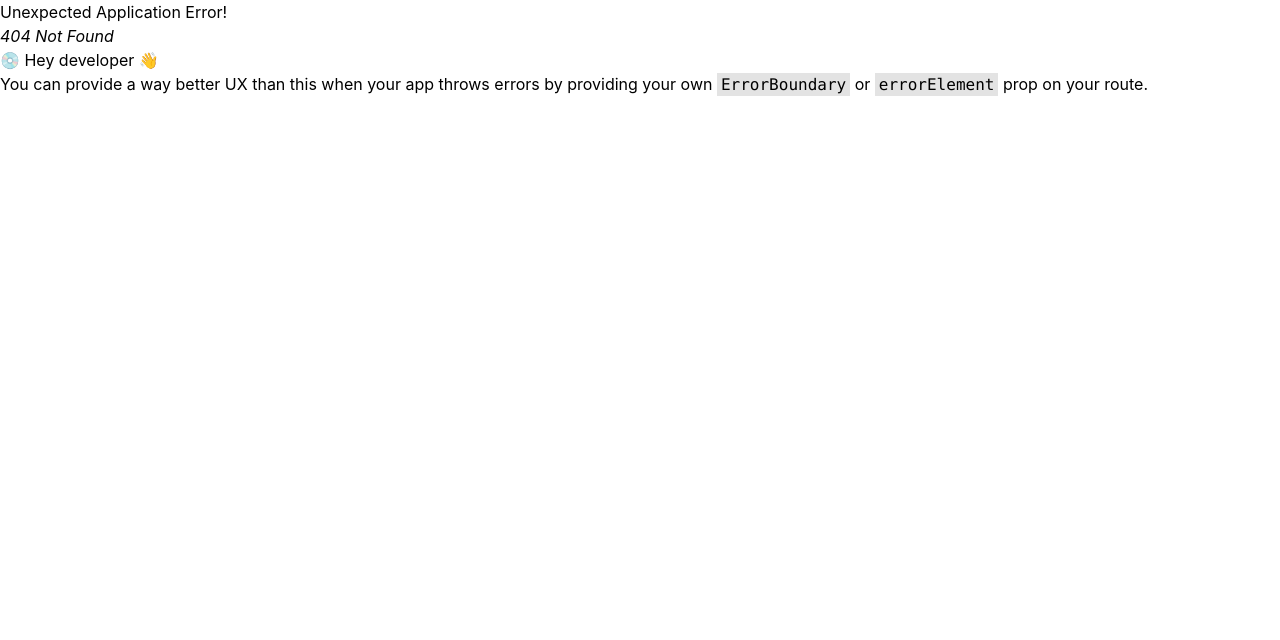
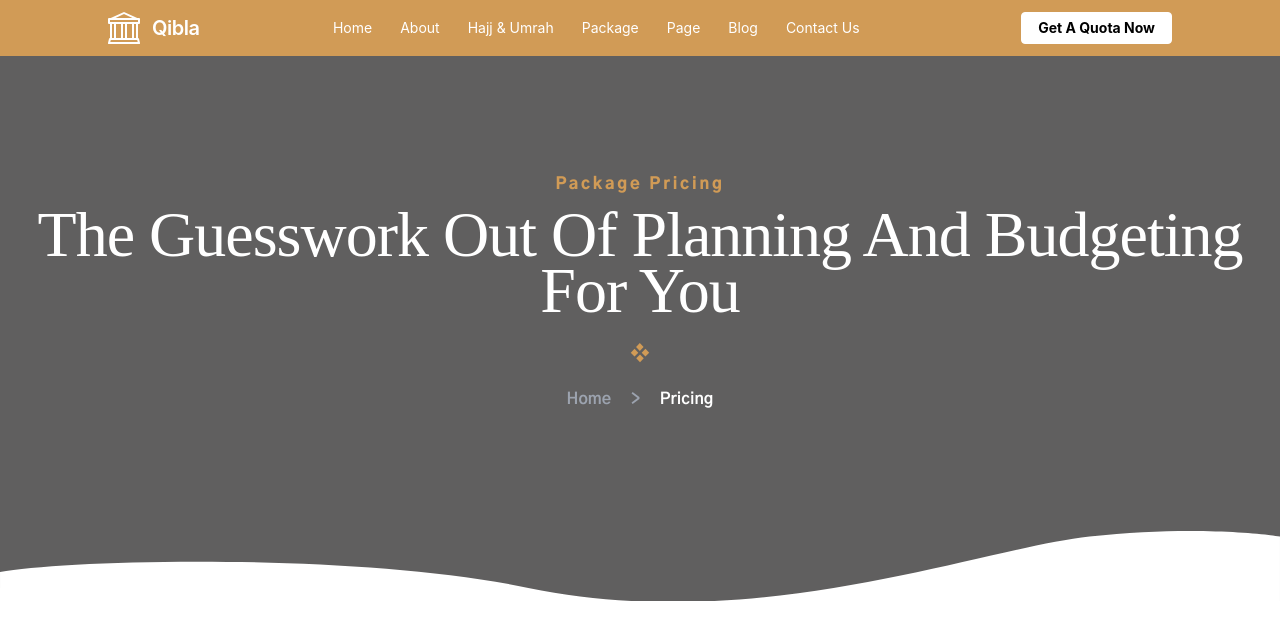
Before and after one commit to refat441/Qibla, a React (Create React App) app: page /Pricing in a window 1280 px wide. Before the commit this address had no page. Shown: the top 640 px of the page. Built offline with nearby package versions, Linux system fonts and the light colour scheme; a web font is replaced by a local one.

Commit message:
Pricing section

```diff
--- a/src/components/Home-page/Navbar.js
+++ b/src/components/Home-page/Navbar.js
@@ -28,7 +28,7 @@ const Navbar = () => {
                         <svg className="fill-current h-3 w-3" viewBox="0 0 20 20" xmlns="http://www.w3.org/2000/svg"><title>Menu</title><path d="M0 3h20v2H0V3zm0 6h20v2H0V9zm0 6h20v2H0v-2z"/></svg>
                     </button>
                 </div>
-                <div className={`${isOpen ? 'block' : 'hidden'} w-full block flex-grow lg:flex lg:items-center lg:w-auto`}>
+                <div className={`${isOpen ? 'block ' : 'hidden'} w-full block flex-grow lg:flex lg:items-center lg:w-auto`}>
                     <div className="text-sm lg:flex-grow">
                         <a href="Home" className="block mt-4 lg:inline-block lg:mt-0 text-white hover:text-black mr-7">
                             Home
@@ -50,10 +50,10 @@ const Navbar = () => {
                             onMouseLeave={toggleDropdown}
                         >
                             <span className="cursor-pointer">Page</span>
-                            <div className={`${isDropdownOpen ? 'block' : 'hidden'} absolute bg-white text-black mt-1 rounded-lg shadow-lg`}>
+                            <div className={`${isDropdownOpen ? 'block z-20' : 'hidden'} absolute bg-white text-black mt-1 rounded-lg shadow-lg`}>
                                 <a href="#testimonials" className="block px-4 py-2 hover:bg-gray-200">Testimonials</a>
                                 <a href="#team" className="block px-4 py-2 hover:bg-gray-200">Team</a>
-                                <a href="#pricing" className="block px-4 py-2 hover:bg-gray-200">Pricing</a>
+                                <a href="Pricing" className="block px-4 py-2 hover:bg-gray-200">Pricing</a>
                                 <a href="#faq" className="block px-4 py-2 hover:bg-gray-200">FAQ</a>
                                 <a href="#404" className="block px-4 py-2 hover:bg-gray-200">404</a>
                                 <a href="#coming-soon" className="block px-4 py-2 hover:bg-gray-200">Coming Soon</a>
--- a/src/components/Package/Card/QablahJamaahPackage.js
+++ b/src/components/Package/Card/QablahJamaahPackage.js
@@ -0,0 +1,104 @@
+import React from 'react';
+import GetStartButton from '../../PlaceholderComponents/Buttons/GetStartButton';
+
+const QablahJamaahPackage = () => {
+    return (
+        <div className='mt-16'>
+            <div className='mx-[100px]'>
+                <div className='flex justify-center items-start'>
+                    <div className='w-1/2 h-[452px] text-left mt-8 px-6'>
+                        <div className=' '>
+                            <p className='text-[14px] Gothic-A1-bold'>Qablah jamaah</p>
+                            <h1 className='text-[60px]  scheherazade-thin leading-[56px] mt-4'>Hear What Our Travelers Say with their spiritual journey</h1>
+                            <p className='text-[16px] Gothic-A1-thin mt-8'>Discover their experiences, reflections, and profound moments that have transformed their lives. Join the countless believers who have found solace and fulfillment through our dedicated support and travel arrangements.</p>
+                            <GetStartButton></GetStartButton>
+                        </div>
+                    </div>
+
+                    <div className='w-1/2 h-[452px] '>
+                        <img className='h-full w-full object-cover ' src="/img/1357168.png" alt="" />
+                    </div>
+                </div>
+
+                <div className='mr-[100px]'>
+                    <div className="grid grid-cols-3 gap-8">
+                        <div className='h-[325px] border-[1px] border-solid border-[#E5E5E5]       rounded-lg'>
+                            <div className=' mx-8 mt-8'>
+                                <div className='flex justify-start mb-4'>
+                                    <div className='h-[85px] w-[85px] bg-[#BDBDBD] rounded-full inline-block border-[3px] border-solid border-[#D19B56]'></div>
+                                    <div className='ml-4'>
+                                        <p className='text-[18px] Gothic-A1-700 goldenText'>Fatima Ahmed</p>
+                                        <p className='Gothic-A1-600 text-[12px] text-[#5E5E5E]'>Business Owner</p>
+                                        <div className='float-start'>
+                                            <span className="fa fa-star" style={{ color: '#F2C94C' }}></span>
+                                            <span className="fa fa-star" style={{ color: '#F2C94C' }}></span>
+                                            <span className="fa fa-star" style={{ color: '#F2C94C' }}></span>
+                                            <span className="fa fa-star" style={{ color: '#F2C94C' }}></span>
+                                            <span className="fa fa-star" style={{ color: '#F2C94C' }}></span>
+                                        </div>
+                                    </div>
+                                </div>
+
+                            </div>
+                            <div className='text-left'>
+                                <h3 className='scheherazade-thin text-[32px] ml-8'>Great customer service!</h3>
+                                <p className='Gothic-A1-thin ml-11'> Every aspect of our journey was handled with utmost professionalism. From the moment we arrived until our return, the team ensured our comfort and safety.</p>
+                            </div>
+                        </div>
+
+                        <div className=' h-[325px] border-[1px] border-solid border-[#E5E5E5] rounded-lg'>
+                            <div className=' mx-8 mt-8'>
+                                <div className='flex justify-start mb-4'>
+                                    <div className='h-[85px] w-[85px] bg-[#BDBDBD] rounded-full inline-block border-[3px] border-solid border-[#D19B56]'></div>
+                                    <div className='ml-4'>
+                                        <p className='text-[18px] Gothic-A1-700 goldenText'>Fatima Ahmed</p>
+                                        <p className='Gothic-A1-600 text-[12px] text-[#5E5E5E]'>Business Owner</p>
+                                        <div className='float-start'>
+                                            <span className="fa fa-star" style={{ color: '#F2C94C' }}></span>
+                                            <span className="fa fa-star" style={{ color: '#F2C94C' }}></span>
+                                            <span className="fa fa-star" style={{ color: '#F2C94C' }}></span>
+                                            <span className="fa fa-star" style={{ color: '#F2C94C' }}></span>
+                                            <span className="fa fa-star" style={{ color: '#F2C94C' }}></span>
+                                        </div>
+                                    </div>
+                                </div>
+
+                            </div>
+                            <div className='text-left '>
+                                <h3 className='scheherazade-thin text-[32px] ml-8'>Great customer service!</h3>
+                                <p className='Gothic-A1-thin ml-11'> Every aspect of our journey was handled with utmost professionalism. From the moment we arrived until our return, the team ensured our comfort and safety.</p>
+                            </div>
+                        </div>
+
+                        <div className=' h-[325px] border-[1px] border-solid border-[#E5E5E5] rounded-lg'>
+                            <div className=' mx-8 mt-8'>
+                                <div className='flex justify-start mb-4'>
+                                    <div className='h-[85px] w-[85px] bg-[#BDBDBD] rounded-full inline-block border-[3px] border-solid border-[#D19B56]'></div>
+                                    <div className='ml-4'>
+                                        <p className='text-[18px] Gothic-A1-700 goldenText'>Fatima Ahmed</p>
+                                        <p className='Gothic-A1-600 text-[12px] text-[#5E5E5E]'>Business Owner</p>
+                                        <div className='float-start'>
+                                            <span className="fa fa-star" style={{ color: '#F2C94C' }}></span>
+                                            <span className="fa fa-star" style={{ color: '#F2C94C' }}></span>
+                                            <span className="fa fa-star" style={{ color: '#F2C94C' }}></span>
+                                            <span className="fa fa-star" style={{ color: '#F2C94C' }}></span>
+                                            <span className="fa fa-star" style={{ color: '#F2C94C' }}></span>
+                                        </div>
+                                    </div>
+                                </div>
+
+                            </div>
+                            <div className='text-left '>
+                                <h3 className='scheherazade-thin text-[32px] ml-8'>Great customer service!</h3>
+                                <p className='Gothic-A1-thin ml-11'> Every aspect of our journey was handled with utmost professionalism. From the moment we arrived until our return, the team ensured our comfort and safety.</p>
+                            </div>
+                        </div>
+
+                    </div>
+                </div>
+            </div>
+        </div>
+    );
+};
+
+export default QablahJamaahPackage;
--- a/src/components/Package/Package.js
+++ b/src/components/Package/Package.js
@@ -5,6 +5,7 @@ import OurListPackage from './Card/OurListPackage';
 import QablahJamaah from '../PlaceholderComponents/Cards/QablahJamaah';
 import Footer from '../PlaceholderComponents/Cards/Footer';
 import TravelPackage from './Card/TravelPackage';
+import QablahJamaahPackage from './Card/QablahJamaahPackage';
 
 const Package = () => (
     <div>
@@ -21,7 +22,7 @@ const Package = () => (
         <TravelPackage></TravelPackage>
 
         {/* QablahJamaah */}
-        <QablahJamaah></QablahJamaah>
+        <QablahJamaahPackage></QablahJamaahPackage>
 
         {/* footer */}
         <Footer></Footer>
--- /dev/null
+++ b/src/components/Pricing/Card/PricingHeader.js
@@ -0,0 +1,49 @@
+import React from 'react';
+
+const PricingHeader = () => {
+    return (
+        <div className='overflow-hidden'>
+            <div style={{ backgroundColor: '#605f5f', position: 'relative' }} className='-mb-[0.7px]'>
+                <div className='pt-[121px]'>
+                    <p className='Gothic-A1-bold text-white'>Package Pricing</p>
+                    <h1 className='text-[64px] scheherazade-thin leading-[56px] mt-4 text-white'>
+                        The Guesswork Out Of Planning And Budgeting For You
+                    </h1>
+                    <div className='overflow-hidden flex items-center justify-center mt-6'>
+                        <img className='w-5 h-5 object-cover' src="/img/main-icon.svg" alt="Centered icon" />
+                    </div>
+                    <p className='Gothic-A1-700 text-gray-400 mt-6 pb-[120px]'>
+                        Home &nbsp; &nbsp; {'>'} &nbsp; &nbsp; <span className='text-white'>Pricing</span>
+                    </p>
+                </div>
+
+                    {/* Wavy Bottom Border */}
+                <div
+                    style={{
+                        position: 'relative',
+                        width: '100%',
+                        overflow: 'hidden'
+                    }}
+                >
+                    <svg
+                        xmlns="http://www.w3.org/2000/svg"
+                        viewBox="0 0 1440 80"
+                        fill="none"
+                        style={{
+                            width: '100%',
+                            height: 'auto',
+                            display: 'block'
+                        }}
+                    >
+                        <path
+                            d="M594.369 64C399.823 23.5717 75.5306 32.1609 0 46.0921V80H1440V6.26982C1410.96 1.53847 1327.47 -5.08543 1225.79 6.26982C1098.68 20.4639 851.818 117.5 594.369 64Z"
+                            fill="white"
+                        />
+                    </svg>
+                </div>
+            </div>
+        </div>
+    );
+};
+
+export default PricingHeader;
--- /dev/null
+++ b/src/components/Pricing/Pricing.js
@@ -0,0 +1,13 @@
+import React from 'react';
+import PricingHeader from './Card/PricingHeader';
+
+const Pricing = () => {
+    return (
+        <div>
+            {/* header */}
+            <PricingHeader></PricingHeader>
+        </div>
+    );
+};
+
+export default Pricing;
--- a/src/index.js
+++ b/src/index.js
@@ -5,12 +5,14 @@ import App from './App';
 import AboutPage from './components/AboutPage/AboutPage';
 import HeaderHomePage from './components/Home-page/HeaderHomePage';
 import Package from './components/Package/Package';
+import Pricing from './components/Pricing/Pricing';
 
 import reportWebVitals from './reportWebVitals';
 import {
   createBrowserRouter,
   RouterProvider,
 } from "react-router-dom";
+
 
 const router = createBrowserRouter([
   {
@@ -29,6 +31,10 @@ const router = createBrowserRouter([
         path: "Package",
         element: <Package/> ,
       },
+      {
+        path: "Pricing",
+        element: <Pricing/> ,
+      },
     ]
   },
 ]);
```
